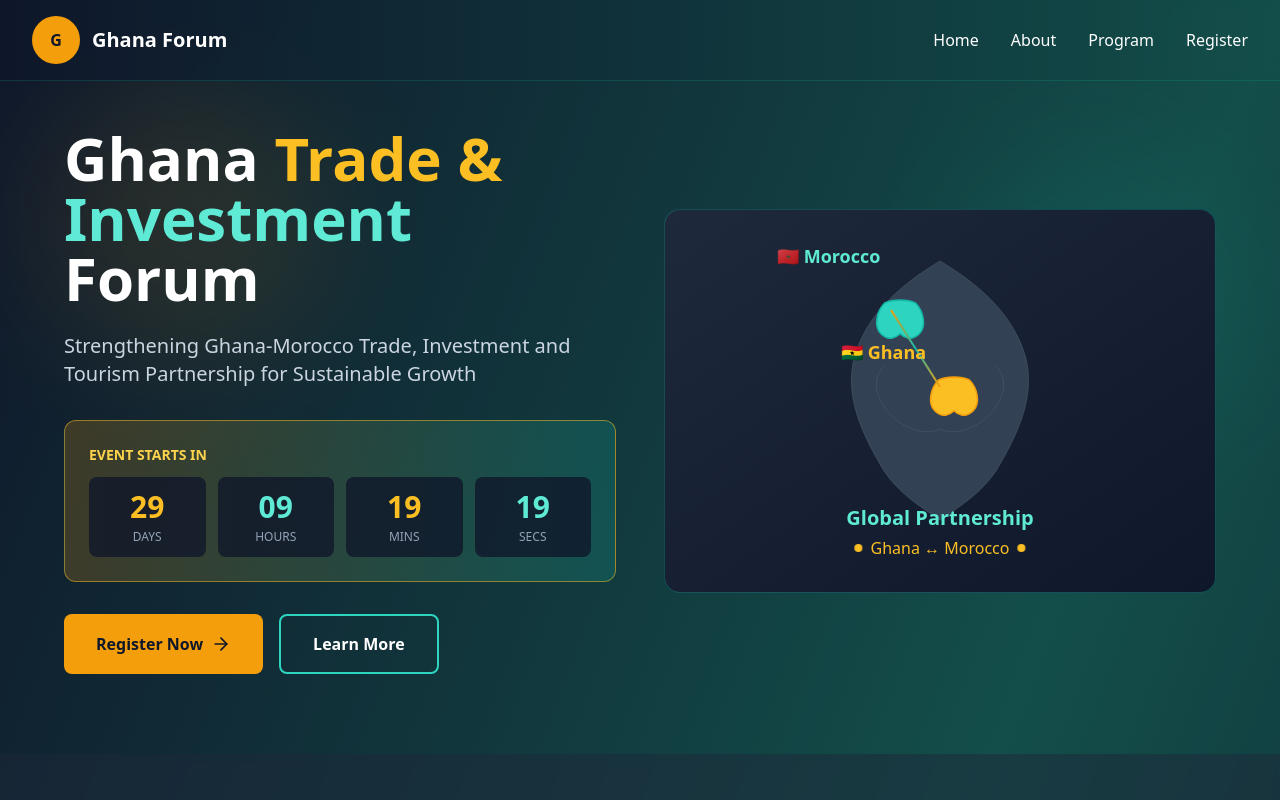
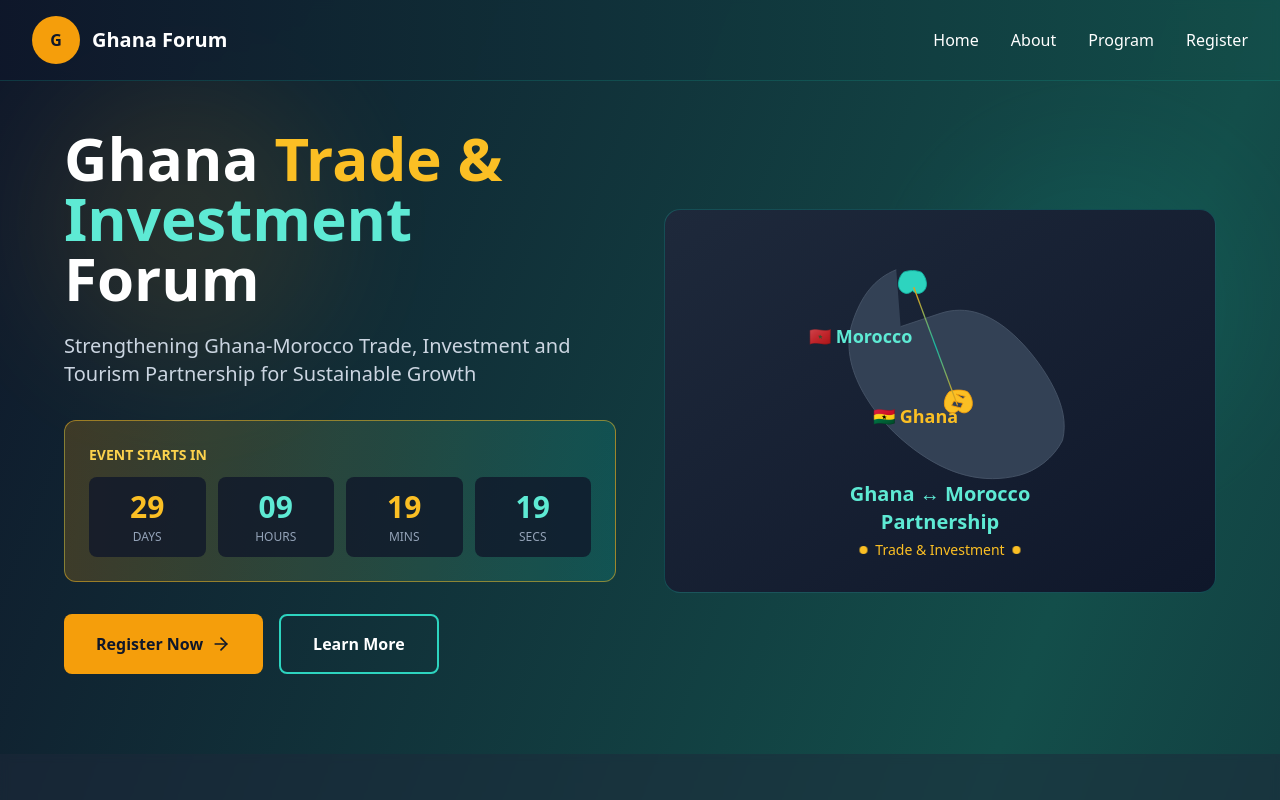
Before and after one commit to creatif-sam/gtif2025, a React (Create React App) app: page / in a window 1280 px wide. Shown: the top 800 px of the page. Built offline with nearby package versions, Linux system fonts and the light colour scheme.

Commit message:
Refactor Africa map to highlight Ghana and Morocco
Updated the SVG map to accurately represent Ghana and Morocco, including changes to paths, labels, and animations.

```diff
--- a/src/App.js
+++ b/src/App.js
@@ -171,50 +171,29 @@ export default function GhanaForumWebsite() {
               </div>
             </div>
 
-            {/* Animated Africa Map */}
+            {/* Real Africa Map with Accurate Ghana */}
             <div className="hidden md:block">
               <div className="relative w-full h-96">
                 {/* Background */}
                 <div className="absolute inset-0 bg-gradient-to-br from-slate-800 to-slate-900 rounded-2xl border border-teal-500/30 overflow-hidden">
-                  {/* Africa Map SVG */}
+                  {/* Real Africa Continent */}
                   <svg
-                    viewBox="0 0 400 500"
+                    viewBox="0 0 600 800"
                     className="w-full h-full p-4"
                     fill="none"
                     xmlns="http://www.w3.org/2000/svg"
                   >
-                    {/* Africa Continent Base */}
+                    {/* Real Africa Continent Outline */}
                     <path
-                      d="M200 50 C150 80, 100 120, 80 180 C60 240, 90 300, 120 350 C140 380, 170 400, 200 420 C230 400, 260 380, 280 350 C310 300, 340 240, 320 180 C300 120, 250 80, 200 50 Z M120 200 C100 220, 110 250, 130 270 C150 290, 180 300, 200 290 C220 300, 250 290, 270 270 C290 250, 300 220, 280 200"
-                      className="fill-slate-700 stroke-slate-600 stroke-1"
+                      d="M200,100 C150,120 120,160 100,220 C80,280 100,340 130,390 C160,440 200,480 240,510 C280,540 320,560 360,570 C400,580 440,580 480,570 C520,560 560,530 580,490 C590,450 580,410 560,370 C540,330 510,290 480,260 C450,230 420,210 390,200 C360,190 330,190 300,200 C270,210 240,220 210,230 C200,100Z M100,300 C90,320 100,350 120,370 C140,390 170,400 200,400 C230,400 260,400 290,390 C320,380 350,370 370,350 C390,330 400,300 390,270 C380,250 360,240 340,240 C320,240 300,250 280,260 C260,270 240,280 220,290 C200,300 180,310 160,320 C140,330 120,340 100,350"
+                      className="fill-slate-700 stroke-slate-600 stroke-2"
                     />
 
-                    {/* Ghana Highlight */}
+                    {/* Accurate Morocco Highlight */}
                     <path
-                      d="M180 200 C170 210, 165 230, 175 240 C185 250, 195 245, 200 240 C205 245, 215 250, 225 240 C235 230, 230 210, 220 200 C210 195, 190 195, 180 200 Z"
-                      className={`fill-amber-400 stroke-amber-500 stroke-2 transition-all duration-700 ease-out transform ${
-                        mapAnimation.ghana ? 'scale-110 opacity-100' : 'opacity-30 scale-95'
-                      }`}
-                    >
-                      <animate
-                        attributeName="opacity"
-                        values="0.3;1;0.3"
-                        dur="3s"
-                        repeatCount="indefinite"
-                      />
-                      <animate
-                        attributeName="transform"
-                        values="scale(0.95);scale(1.1);scale(0.95)"
-                        dur="3s"
-                        repeatCount="indefinite"
-                      />
-                    </path>
-
-                    {/* Morocco Highlight */}
-                    <path
-                      d="M110 100 C100 110, 95 130, 105 140 C115 150, 125 145, 130 140 C135 145, 145 150, 155 140 C165 130, 160 110, 150 100 C140 95, 120 95, 110 100 Z"
-                      className={`fill-teal-400 stroke-teal-500 stroke-2 transition-all duration-700 ease-out transform ${
-                        mapAnimation.morocco ? 'scale-110 opacity-100' : 'opacity-30 scale-95'
+                      d="M220 120 C210 130 205 150 215 160 C225 170 235 165 240 160 C245 165 255 170 265 160 C275 150 270 130 260 120 C250 115 230 115 220 120 Z"
+                      className={`fill-teal-400 stroke-teal-500 stroke-2 transition-all duration-700 ease-out transform origin-center ${
+                        mapAnimation.morocco ? 'scale-105 opacity-100' : 'opacity-30 scale-95'
                       }`}
                     >
                       <animate
@@ -226,19 +205,40 @@ export default function GhanaForumWebsite() {
                       />
                       <animate
                         attributeName="transform"
-                        values="scale(0.95);scale(1.1);scale(0.95)"
+                        values="scale(0.95);scale(1.05);scale(0.95)"
                         dur="3s"
                         begin="1s"
                         repeatCount="indefinite"
                       />
                     </path>
 
+                    {/* Accurate Ghana Shape */}
+                    <path
+                      d="M320 380 C310 390 305 410 315 420 C325 430 335 425 340 420 C345 425 355 430 365 420 C375 410 370 390 360 380 C350 375 330 375 320 380 Z M330 400 L350 405 L345 415 L325 410 Z M335 385 L355 390 L350 395 Z"
+                      className={`fill-amber-400 stroke-amber-500 stroke-2 transition-all duration-700 ease-out transform origin-center ${
+                        mapAnimation.ghana ? 'scale-105 opacity-100' : 'opacity-30 scale-95'
+                      }`}
+                    >
+                      <animate
+                        attributeName="opacity"
+                        values="0.3;1;0.3"
+                        dur="3s"
+                        repeatCount="indefinite"
+                      />
+                      <animate
+                        attributeName="transform"
+                        values="scale(0.95);scale(1.05);scale(0.95)"
+                        dur="3s"
+                        repeatCount="indefinite"
+                      />
+                    </path>
+
                     {/* Connecting Line */}
                     <line
-                      x1="200"
-                      y1="230"
-                      x2="130"
-                      y2="120"
+                      x1="340"
+                      y1="410"
+                      x2="240"
+                      y2="140"
                       stroke="url(#gradientLine)"
                       strokeWidth="3"
                       className="transition-all duration-1000 ease-out"
@@ -249,6 +249,13 @@ export default function GhanaForumWebsite() {
                         values="0;1"
                         dur="1s"
                         begin="1.2s"
+                      />
+                      <animate
+                        attributeName="stroke-dasharray"
+                        values="0,100;100,0"
+                        dur="1s"
+                        begin="1.2s"
+                        fill="freeze"
                       />
                     </line>
 
@@ -262,28 +269,28 @@ export default function GhanaForumWebsite() {
                     </defs>
                   </svg>
 
-                  {/* Labels */}
-                  <div className="absolute top-32 left-44">
+                  {/* Country Labels */}
+                  <div className="absolute top-28 left-36">
+                    <div className={`text-teal-300 font-bold text-lg transition-all duration-700 ${
+                      mapAnimation.morocco ? 'opacity-100 translate-y-0' : 'opacity-0 translate-y-2'
+                    }`}>
+                      🇲🇦 Morocco
+                    </div>
+                  </div>
+                  <div className="absolute top-48 left-52">
                     <div className={`text-amber-400 font-bold text-lg transition-all duration-700 ${
                       mapAnimation.ghana ? 'opacity-100 translate-y-0' : 'opacity-0 translate-y-2'
                     }`}>
                       🇬🇭 Ghana
                     </div>
                   </div>
-                  <div className="absolute top-8 left-28">
-                    <div className={`text-teal-300 font-bold text-lg transition-all duration-700 ${
-                      mapAnimation.morocco ? 'opacity-100 translate-y-0' : 'opacity-0 translate-y-2'
-                    }`}>
-                      🇲🇦 Morocco
-                    </div>
-                  </div>
 
                   {/* Partnership Text */}
                   <div className="absolute bottom-8 left-1/2 transform -translate-x-1/2 text-center">
-                    <p className="text-teal-300 font-bold text-xl mb-1">Global Partnership</p>
+                    <p className="text-teal-300 font-bold text-xl mb-1">Ghana ↔ Morocco Partnership</p>
                     <div className="flex items-center justify-center space-x-2 text-amber-400">
                       <span className="w-2 h-2 bg-amber-400 rounded-full animate-ping"></span>
-                      <span>Ghana ↔ Morocco</span>
+                      <span className="text-sm">Trade & Investment</span>
                       <span className="w-2 h-2 bg-amber-400 rounded-full animate-ping" style={{animationDelay: '0.5s'}}></span>
                     </div>
                   </div>
@@ -477,7 +484,6 @@ export default function GhanaForumWebsite() {
         </div>
       </section>
 
-
       {/* Footer */}
       <footer className="bg-slate-900/80 border-t border-teal-500/20 py-12 px-4">
         <div className="max-w-6xl mx-auto">
```
Lines whose indentation alone changed are shown as unchanged.
